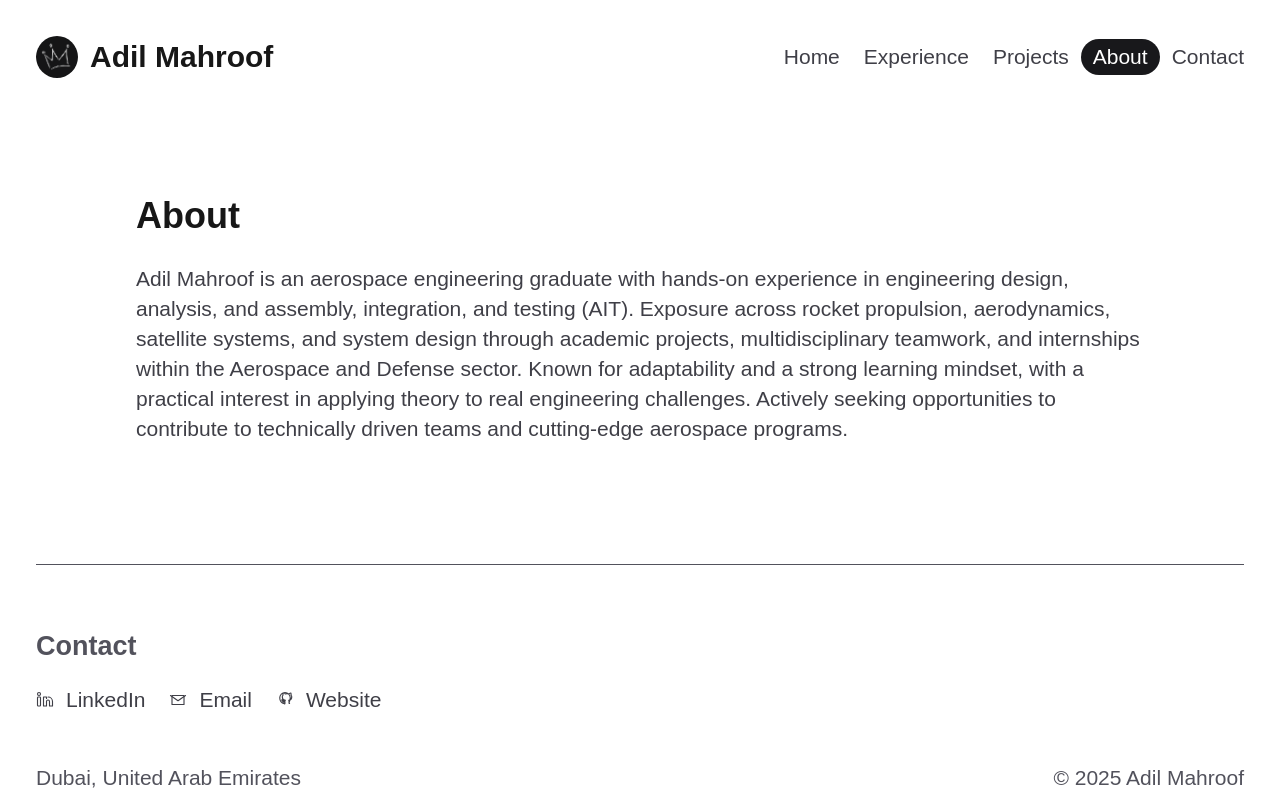
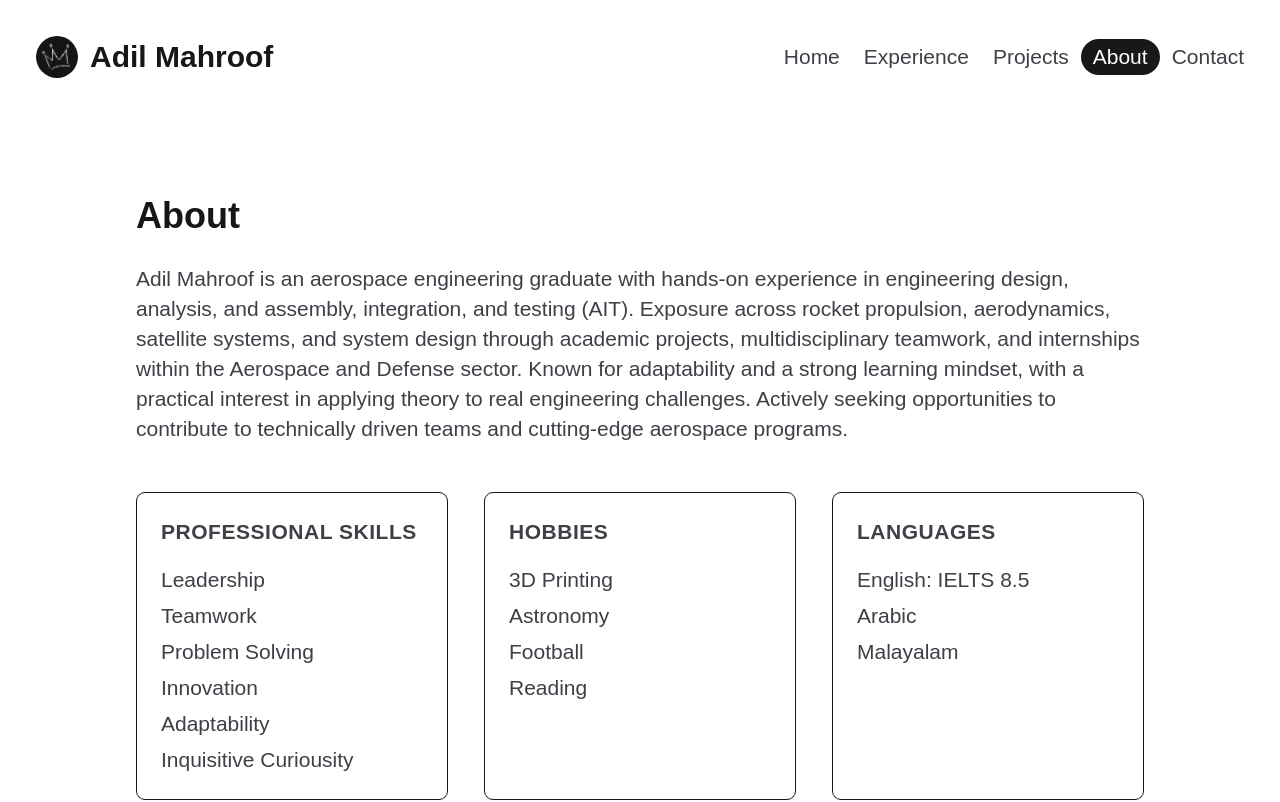
Before and after one commit to adilmrf/myPortfolio, a Next.js app: page /about in a window 1280 px wide. Shown: the top 802 px of the page. Built offline with nearby package versions, Linux system fonts and the light colour scheme.

Commit message:
Added skills

```diff
--- a/src/app/about/page.tsx
+++ b/src/app/about/page.tsx
@@ -13,6 +13,8 @@ export const metadata: Metadata = {
 };
 
 export default function AboutPage() {
+  const { skills = [], hobbies = [], languages = [] } = PROFILE;
+
   return (
     <section className="py-8">
       <h1 className="text-2xl font-semibold">About</h1>
@@ -22,6 +24,47 @@ export default function AboutPage() {
         <p className="mt-4 text-sm text-zinc-700">{PROFILE.summary}</p>
         {/* <p className="mt-4 text-sm text-zinc-600">Location: {PROFILE.location}</p> */}
       </div>
+
+      <div className="mt-8 grid gap-6 md:grid-cols-3">
+        <div className="rounded-md border p-4">
+          <h2 className="text-sm font-semibold uppercase tracking-wide text-zinc-700">Professional Skills</h2>
+          {skills.length > 0 ? (
+            <ul className="mt-3 space-y-1 text-sm text-zinc-700">
+              {skills.map((item) => (
+                <li key={item}>{item}</li>
+              ))}
+            </ul>
+          ) : (
+            <p className="mt-3 text-sm text-zinc-500">Add skills in profile.ts.</p>
+          )}
+        </div>
+
+        <div className="rounded-md border p-4">
+          <h2 className="text-sm font-semibold uppercase tracking-wide text-zinc-700">Hobbies</h2>
+          {hobbies.length > 0 ? (
+            <ul className="mt-3 space-y-1 text-sm text-zinc-700">
+              {hobbies.map((item) => (
+                <li key={item}>{item}</li>
+              ))}
+            </ul>
+          ) : (
+            <p className="mt-3 text-sm text-zinc-500">Add hobbies in profile.ts.</p>
+          )}
+        </div>
+
+        <div className="rounded-md border p-4">
+          <h2 className="text-sm font-semibold uppercase tracking-wide text-zinc-700">Languages</h2>
+          {languages.length > 0 ? (
+            <ul className="mt-3 space-y-1 text-sm text-zinc-700">
+              {languages.map((item) => (
+                <li key={item}>{item}</li>
+              ))}
+            </ul>
+          ) : (
+            <p className="mt-3 text-sm text-zinc-500">Add languages in profile.ts.</p>
+          )}
+        </div>
+      </div>
     </section>
   );
 }
--- a/src/app/page.tsx
+++ b/src/app/page.tsx
@@ -80,9 +80,9 @@ export default function Home() {
 
       <div className="mb-8">
         <h2 className="text-[28px] font-semibold">Experience</h2>
-        <div className="mt-4 border-l pl-4 text-[18px]">
+        <div className="mt-4 space-y-3 text-[18px] text-zinc-700">
           {EXPERIENCE.slice(0, 4).map((e) => (
-            <div key={e.id} className="mb-3 flex items-start gap-3">
+            <div key={e.id} className="flex items-start gap-3">
               {e.logo && (
                 <Image
                   src={withBasePath(e.logo)}
--- a/src/content/profile.ts
+++ b/src/content/profile.ts
@@ -9,6 +9,9 @@ export const PROFILE: Profile = {
         " Exposure across rocket propulsion, aerodynamics, satellite systems, and system design through academic projects, multidisciplinary teamwork, and internships within the Aerospace and Defense sector." +
         " Known for adaptability and a strong learning mindset, with a practical interest in applying theory to real engineering challenges." +
         " Actively seeking opportunities to contribute to technically driven teams and cutting-edge aerospace programs.",
+    skills: ["Leadership", "Teamwork", "Problem Solving", "Innovation", "Adaptability", "Inquisitive Curiousity"],
+    hobbies: ["3D Printing", "Astronomy", "Football", "Reading"],
+    languages: ["English: IELTS 8.5", "Arabic", "Malayalam"],
     links: {
         github: "https://github.com/adilmrf",
         linkedin: "https://linkedin.com/in/adil-mahroof",
@@ -18,6 +21,7 @@ export const PROFILE: Profile = {
         { label: "Research", value: "3+ years", detail: "Rocket Propulsion, UAVs, Space Systems" },
         { label: "SMSP", value: "Sheikh Mohamed Bin Zayed Scholar 2023" },
         { label: "Sustainability", value: "Future Sustainability Leader 2024" },
+        { label: "Excellence", value: "UAE Golden Visa", detail: "For exceptional university graduates" },
     ],
 };
 
--- a/src/lib/types.ts
+++ b/src/lib/types.ts
@@ -74,6 +74,9 @@ export interface Profile {
   headline: string;
   location?: string;
   summary?: string;
+  skills?: string[];
+  hobbies?: string[];
+  languages?: string[];
   links?: {
     github?: string;
     linkedin?: string;
```
